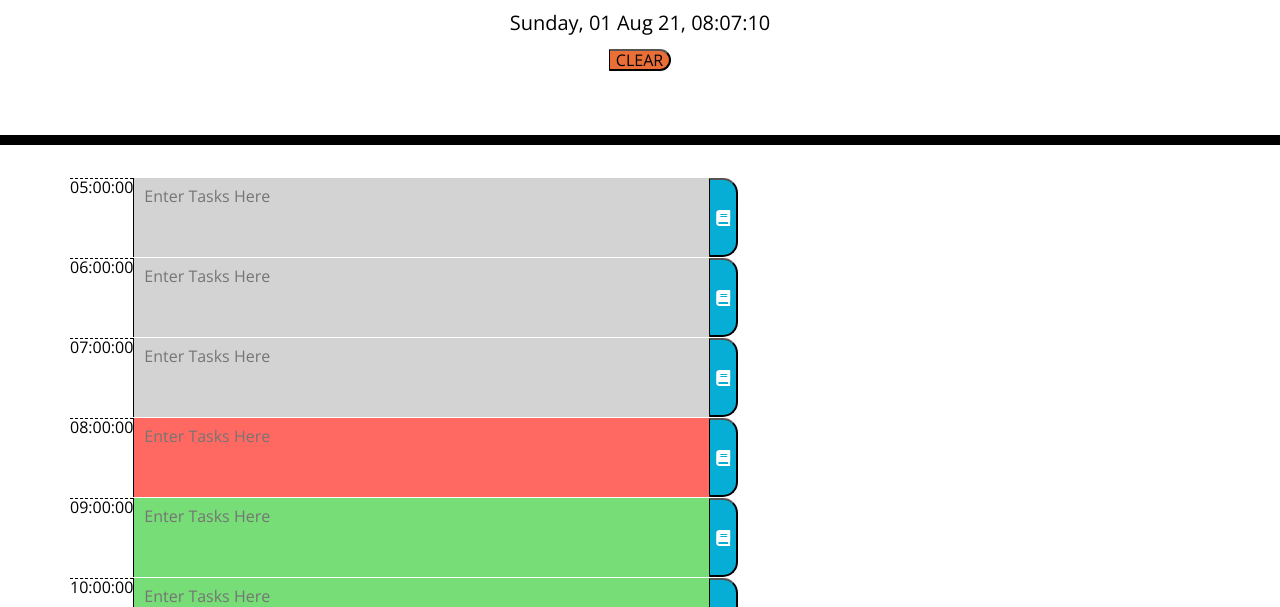
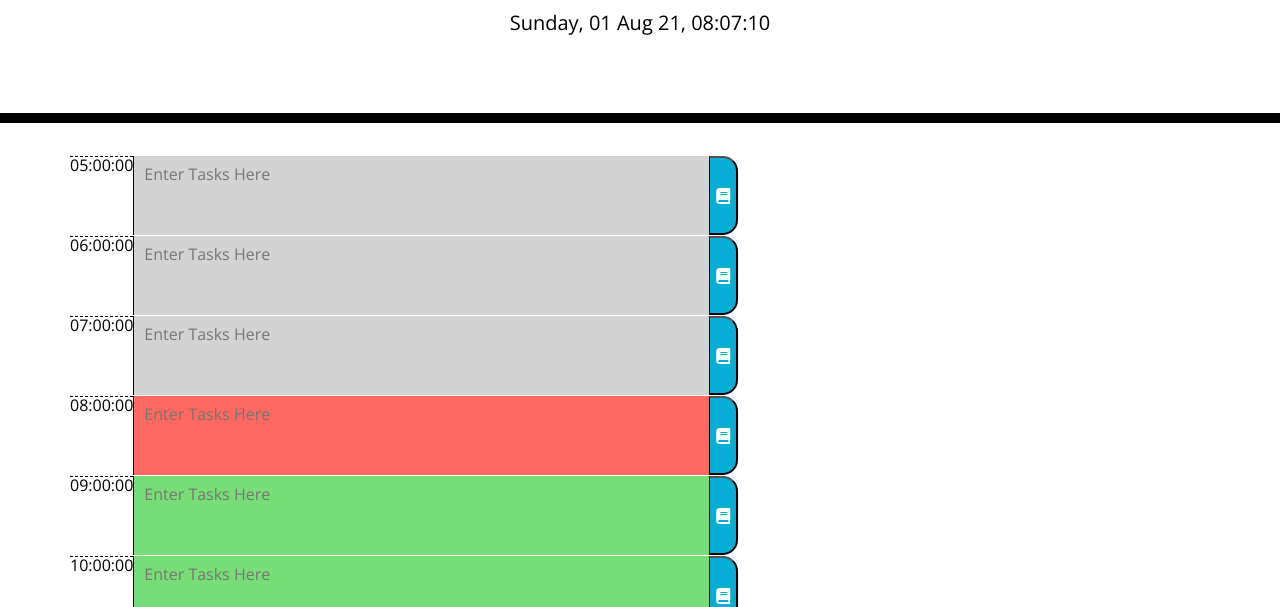
Before and after one commit to OSKWalker/Work-Day-Scheduler, a plain HTML site: page index.html in a window 1280 px wide. Shown: the part 181-788 px from the top of the page. Drawn offline with nearby package versions, Linux system fonts and the light colour scheme.

Commit message:
added screenshots to Readme. Removed 'Clear' button

```diff
--- a/assets/js/script.js
+++ b/assets/js/script.js
@@ -1,12 +1,12 @@
 const currentDayEl = $("#currentDay");
-const timeBlocksEl = $("#timeBlocks");
+const timeBlocksEl = $("#timeBlocks"); /*
 const clearButtonEl = $("#clearPlanner");
 
 clearButtonEl.on("click", "button", function (event) {
   event.preventDefault();
   localStorage.clear();
   location.reload();
-});
+});*/
 
 let thisDay = moment().format("dddd, MMMM Do YYYY, h:mm:ss a");
 currentDayEl.html(thisDay);
--- a/index.html
+++ b/index.html
@@ -28,7 +28,7 @@
       <h1 class="display-3">Work Day Scheduler</h1>
       <p class="lead">A simple calendar app for scheduling your work day</p>
       <p id="currentDay" class="lead"></p>
-      <button id="clearPlanner" type="submit">CLEAR</button>
+      <!--<button id="clearPlanner" type="submit">CLEAR</button>-->
     </header>
     <div id="timeBlocks" class="container">
       <!-- Timeblocks go here -->
```
Also changed, not shown: assets/images/Screenshot (1).png (added), assets/images/Screenshot (2).png (added), 1 other file.
